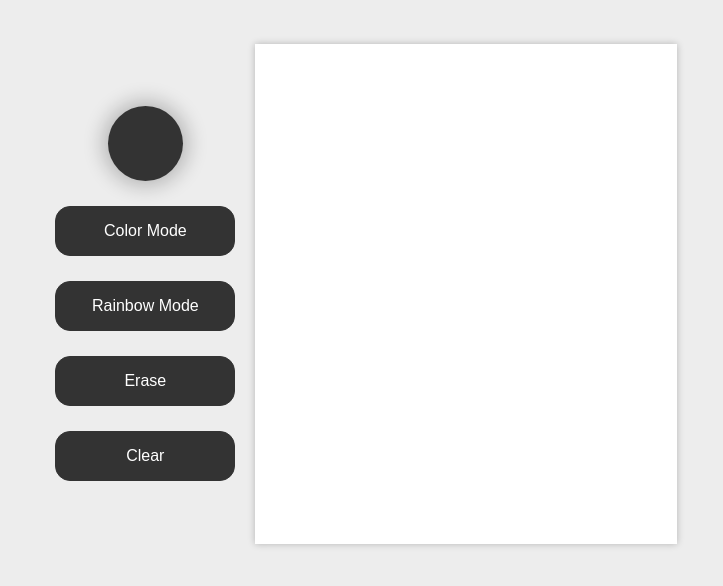
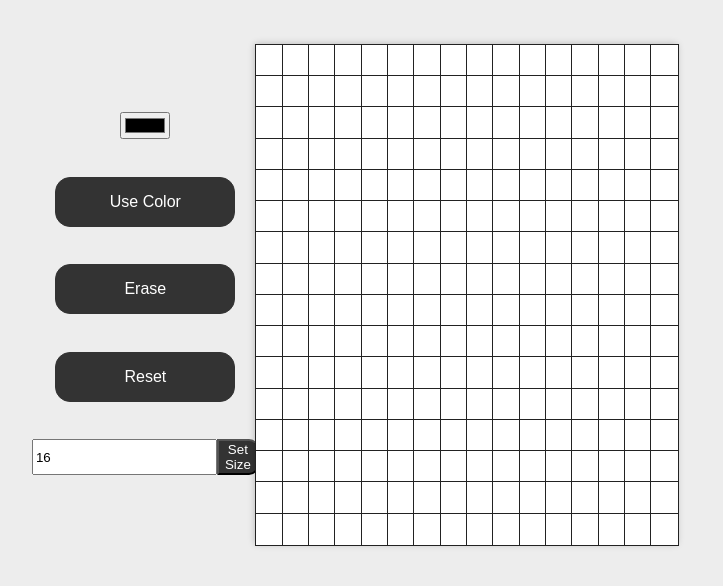
Before and after one commit to NiklasDamhofer/Etch-a-Sketch, a plain HTML site: page index.html in a window 1280 px wide. Shown: the part 130-716 px from the top of the page, without its empty margins (174-897 px from the left). Drawn offline with Linux system fonts and the light colour scheme.

Commit message:
finished App

```diff
--- a/index.html
+++ b/index.html
@@ -15,11 +15,14 @@
         <div id="main-div">
             <div id="buttons">
                 <div id="align-center">
-                <div id="color-choices" class="color-choices"></div>
-                <button id="btn1" type="button" class="button" >Color Mode</button>
-                <button id="btn2" type="button" class="button" >Rainbow Mode</button>
-                <button id="btn3" type="button" class="button" >Erase</button>
-                <button id="btn4" type="button" class="button" >Clear</button>
+                    <input type="color" id="color-choices" class="color-choices" />
+                    <button id="btn1" type="button" class="button" >Use Color</button>
+                    <button id="btn3" type="button" class="button" >Erase</button>
+                    <button id="btn4" type="button" class="button" >Reset</button>
+                    <div id="setSize">
+                    <input type="text" placeholder="Size of Board" value="16" class="inputField" onchange="changeSize(this.value)" />
+                    <button id="btn5" type="button" class="sizeButton">Set Size</button>
+                    </div>
                 </div>
             </div>
             <div id="main-container" class="main-container">
--- a/js-file.js
+++ b/js-file.js
@@ -1,18 +1,48 @@
 const container = document.querySelector('#main-container');
+
+const colorButton = document.getElementById("btn1");
+const eraseButton = document.getElementById("btn3");
+const reloadButton = document.getElementById("btn4");
+
+const colorInput = document.querySelector('input[type=color]');
+let color = colorInput.value;
+
+
+colorButton.addEventListener("click", () => {
+    color = colorInput.value;
+});
+
+eraseButton.addEventListener("click", () => {
+    color = "white";
+});
+
+reloadButton.addEventListener("click", function() {
+    location.reload();
+});
+
+
+
+
 
 
 function createRows(nr) {
     let num = nr * nr;
+    let squares = container.querySelectorAll('div');
+    squares.forEach((div) => div.remove());
     for (var i = 0; i < num; i++) {
         const content = document.createElement('div');
         content.classList.add('container');
+        content.addEventListener('mouseover', () => {
+            content.style.backgroundColor = color;
+        })
         container.append(content);
         container.setAttribute('style', `grid-template-columns: repeat(${nr}, 1fr); grid-template-rows: repeat(${nr}, 1fr);`);
     };
 };
 
-createRows(80);
+createRows(16);
 
-function changeColor() {
-    if ()
+
+function changeSize(input) {
+    createRows(input);
 }
--- a/styles.css
+++ b/styles.css
@@ -68,7 +68,11 @@ h1 {
     align-items: end;
 }
 
-.color-choices {
+#setSize {
+    display: flex;
+}
+
+/*color-choices {
     width: 75px;
     height: 75px;
     background-color: #333;
@@ -76,7 +80,7 @@ h1 {
     margin: 0 auto;
     box-shadow: 0px 0px 20px 5px rgba(0,0,0,0.24);
 }
-
+*/
 .color-choices:hover {
     width: 78px;
     height: 78px;
@@ -95,6 +99,14 @@ h1 {
     width: 180px;
     border-radius: 15px;
     border: 1px solid #333;
+}
+
+.sizeButton {
+    background-color: #333;
+    color: white;
+    text-decoration: none;
+    display: inline-block;
+    border-radius: 0 10px 10px 0;
 }
 
 .button:hover {
@@ -118,15 +130,8 @@ h1 {
 }
 
 .container {
-    border: 1px solid #333;
+    border: 1px solid #222;
     height: 100%;
     width: 100%;
-    background-color: aqua;
+    background-color: white;
 }
-
-.containerInit {
-    border: 1px solid #333;
-    height: 1fr;
-    width: 1fr;
-    background-color: rgb(119, 0, 255);
-}
```
